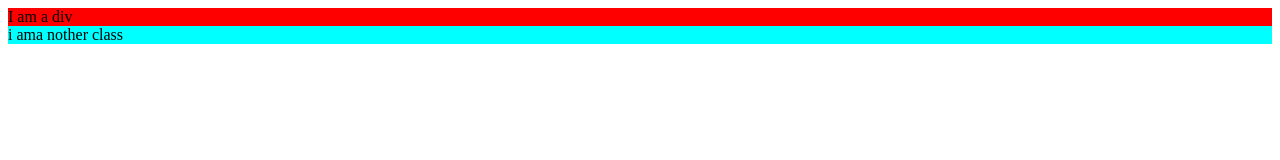
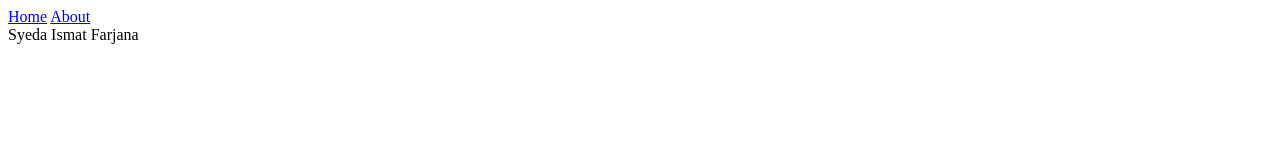
Before and after one commit to ismatfarjana/Portfolio-4, a plain HTML site: page index.html in a window 1280 px wide. Drawn offline with Linux system fonts and the light colour scheme.

Commit message:
add nav link

```diff
--- a/index.html
+++ b/index.html
@@ -8,11 +8,9 @@
   <link rel="stylesheet" href="css/style.css">
 </head>
 <body>
-    <div class="placeholder">
-      I am a div
-    </div>
-    <div class="anotherclass">
-      i ama nother class
-    </div>
+    <a href="index.html" target="_blank">Home</a>
+    <a href="about.html" target="_blank">About</a>
+
+    <section class="name">Syeda Ismat Farjana</section>
 </body>
 </html>
```
